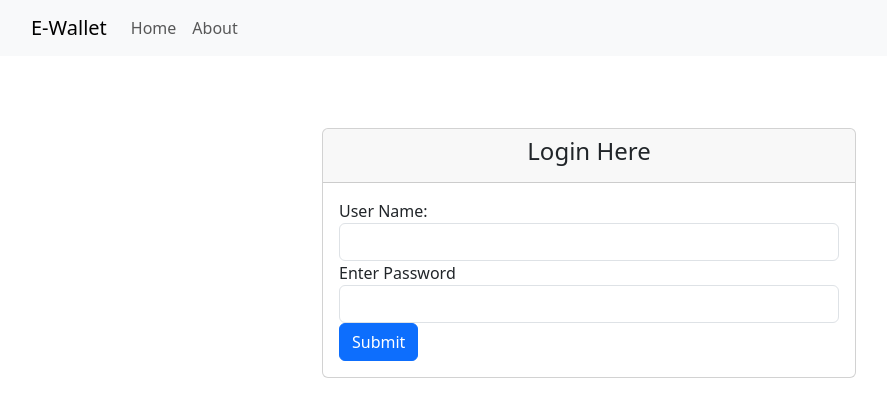
After one commit to ha-fsatariq/eWallet, a Django app: page /user/login/ in a window 1280 px wide. The commit adds this page. Shown: the top 417 px of the page, without its empty margins (51-938 px from the left). Run offline with Django 3.2, Linux system fonts and the light colour scheme; some libraries are stand-ins or nearby versions.

Commit message:
Registration and Login functionality is completed.

```diff
--- /dev/null
+++ b/eWallet/user/templates/Components/navbar.html
@@ -0,0 +1,21 @@
+<nav class="navbar navbar-expand-lg navbar-light bg-light">
+    <div class="container">
+        <a class="navbar-brand" href="#">E-Wallet</a>
+        <button class="navbar-toggler" type="button" data-bs-toggle="collapse" data-bs-target="#navbarNav" aria-controls="navbarNav" aria-expanded="false" aria-label="Toggle navigation">
+            <span class="navbar-toggler-icon"></span>
+        </button>
+        <div class="collapse navbar-collapse" id="navbarNav">
+            <ul class="navbar-nav">
+                <li class="nav-item active">
+                    <a class="nav-link" href="#">Home</a>
+                </li>
+                <li class="nav-item">
+                    <a class="nav-link" href="#">About</a>
+                </li>
+                <li class="nav-item">
+                    <a class="nav-link" href={{Href}}>{{log}}</a>
+                </li>
+            </ul>
+        </div>
+    </div>
+</nav>
--- a/eWallet/user/templates/base.html
+++ b/eWallet/user/templates/base.html
@@ -10,28 +10,9 @@
     <link rel="stylesheet" {% block csshref %} {% endblock %}>
 </head>
 <body>
-    <nav class="navbar navbar-expand-lg navbar-light bg-light">
-        <div class="container">
-            <a class="navbar-brand" href="#">E-Wallet</a>
-            <button class="navbar-toggler" type="button" data-bs-toggle="collapse" data-bs-target="#navbarNav" aria-controls="navbarNav" aria-expanded="false" aria-label="Toggle navigation">
-                <span class="navbar-toggler-icon"></span>
-            </button>
-            <div class="collapse navbar-collapse" id="navbarNav">
-                <ul class="navbar-nav">
-                    <li class="nav-item active">
-                        <a class="nav-link" href="#">Home</a>
-                    </li>
-                    <li class="nav-item">
-                        <a class="nav-link" href="#">About</a>
-                    </li>
-                    <li class="nav-item">
-                        <a class="nav-link" href="#">Contact</a>
-                    </li>
-                </ul>
-            </div>
-        </div>
-    </nav>
-
+    {% block navbar %}
+    {% include 'Components/navbar.html' with Href=Href log=log %}
+    {% endblock %}
     <div class="container mt-4">
         <div class="row">
             <div class="col">
@@ -43,8 +24,8 @@
 
     <!-- Bootstrap JS scripts (be sure to include the Popper.js and Bootstrap JS) -->
 
-       <script src="https://code.jquery.com/jquery-3.5.1.slim.min.js"></script>
-       <script src="https://cdn.jsdelivr.net/npm/@popperjs/core@2.9.3/dist/umd/popper.min.js"></script>
-       <script src="https://maxcdn.bootstrapcdn.com/bootstrap/4.5.2/js/bootstrap.min.js"></script>
+    <script src="https://code.jquery.com/jquery-3.5.1.slim.min.js"></script>
+    <script src="https://cdn.jsdelivr.net/npm/@popperjs/core@2.9.3/dist/umd/popper.min.js"></script>
+    <script src="https://maxcdn.bootstrapcdn.com/bootstrap/4.5.2/js/bootstrap.min.js"></script>
 </body>
 </html>
--- a/eWallet/user/templates/login.html
+++ b/eWallet/user/templates/login.html
@@ -19,21 +19,29 @@
                         {% csrf_token %}
                         <div class="form-group">
                             <label for="firstName">User Name:</label>
-                            <input type="text" class="form-control" id="firstName" name="firstName" required>
+                            <input type="text" class="form-control" id="username" name="username"  required>
                           </div>
 
                         <div class="form-group">
                           <label for="password">Enter Password</label>
-                          <input type="text" class="form-control" id="password" name="password"  required>
+                          <input type="password" class="form-control" id="password" name="password" required>
                         </div>
 
 
                         <button type="submit" class="btn btn-primary">Submit</button>
                       </form>
-
+                    {% if info %}
+                    {{info}}
+                    {{attempts}}
+                    {% endif %}
                 </div>
             </div>
         </div>
     </div>
 </div>
+{% comment %} {% with lockout_state=cache.get|default_if_none:'lockout_'|add:user.username %}
+    {% if lockout_state %}
+        <p class="text-danger">You are temporarily locked out due to multiple failed login attempts. Please try again later.</p>
+    {% endif %}
+{% endwith %} {% endcomment %}
 {% endblock %}
--- a/eWallet/user/urls.py
+++ b/eWallet/user/urls.py
@@ -1,5 +1,8 @@
 from django.urls import path
-from user.views import RegistrationView
+from user.views import RegistrationView,Login,Logout,ConfirmEmailView
 urlpatterns = [
-    path('register/', RegistrationView.as_view(), name='register')
+    path('register/', RegistrationView.as_view(), name='register'),
+    path('login/', Login.as_view(), name='login'),
+    path('logout/', Logout.as_view(), name='logout'),
+    path('confirm/<str:uid>/<str:token>/', ConfirmEmailView.as_view(), name='confirm_email'),
 ]
--- a/eWallet/user/views.py
+++ b/eWallet/user/views.py
@@ -1,8 +1,17 @@
 from django.shortcuts import render, redirect
 from user.models import User
 from django.contrib import messages
+from django.contrib.auth.views import LoginView
+from django.contrib.auth import  login,logout
 from django.views import View
 from django.urls import reverse
+from django.core.cache import cache
+from django.contrib.auth.tokens import default_token_generator
+from django.utils.http import urlsafe_base64_encode, urlsafe_base64_decode
+from django.utils.encoding import force_bytes, force_text
+from django.contrib.sites.shortcuts import get_current_site
+from django.core.mail import send_mail
+from django.template.loader import render_to_string
 # Create your views here.
 class RegistrationView(View):
     template_name = 'register.html'
@@ -22,8 +31,92 @@ class RegistrationView(View):
         username =str(firstname)+' '+str(lastname)
 
         if not User.objects.filter(username=username).exists():
-            User.objects.create_user(username=username, email=email, password=password,cnic=cnic,contact=contact,profileImage=profileImg, address=address)
+            user=User.objects.create(username=username, email=email, password=password,cnic=cnic,contact=contact,profileImage=profileImg, address=address,is_active=False)
             # messages.success(request, 'Registration successful! Please confirm your email.')
-            return redirect(reverse('register'))
+            token = default_token_generator.make_token(user)
+            uid = urlsafe_base64_encode(force_bytes(user.pk))
+            current_site = get_current_site(request)
+            mail_subject = 'Activate your account'
+            activation_link = reverse('confirm_email', kwargs={'uid': uid, 'token': token})
+            activation_url = f'http://{current_site.domain}{activation_link}'
+            message = render_to_string('activation_email.html', {
+            'user': user,
+            'domain': current_site.domain,
+            'uid': uid,
+            'token': token,
+            'activation_url': activation_url,
+        })
+
+            send_mail(mail_subject, message, 'noreply@example.com', [email])
+            return redirect('login')
+
         else:
             return render(request, self.template_name, {'error_message': 'Username already exists'})
+
+
+class Login(LoginView):
+
+    def get(self,request):
+        return render(request, 'login.html')
+
+
+
+    def post(self, request):
+        # Get the username and password from the request
+        username = request.POST.get('username')
+        password = request.POST.get('password')
+
+        user =User.objects.filter(username=username).first()
+
+        if user is not None  :
+            attempts= int(user.attempts)
+            if user.is_active:
+                locked_out = cache.get(f'lockout_{user.username}')
+                if locked_out:
+                    context = {'info': 'Account locked. Please try again later.'}
+                    return render(request, 'login.html', context)
+
+                if user.check_password(password):
+                    attempts=0
+                    cache.delete(f'lockout_{user.username}')
+                    user.attempts=str(attempts)
+                    user.save()
+                    login(request, user)
+                    return render(request, 'homepage.html')
+                else:
+                    attempts=attempts+1
+                    if attempts > 5:
+                        cache.set(f'lockout_{user.username}', True, 300)  # Lock user out for 5 minutes
+                        context = {'info': 'Account locked. Please try again later after 5 minutes.'}
+
+                    else:
+                        context={'info':'Wrong Password','attempts':attempts}
+                    user.attempts= str(attempts)
+                    user.save()
+                    return render(request, 'login.html',context)
+
+            else:
+                context={'info':'Activate your account first'}
+                return render(request, 'login.html',context)
+
+        else:
+
+            context={'info':'Invalid User'}
+            return render(request, 'login.html',context)
+
+
+
+class Logout(View):
+
+    def get(self, request):
+        logout(request)
+        return  redirect('login')
+
+class ConfirmEmailView(View):
+    def get(self, request, token, **kwargs):
+        uid = force_text(urlsafe_base64_decode(kwargs['uid']))
+        user = User.objects.get(pk=uid)
+        if default_token_generator.check_token(user, token):
+            user.is_active = True
+            user.save()
+        return redirect('login')
```
Also changed, not shown: eWallet/eWallet/settings.py (+9 -0 lines), eWallet/user/templates/activation_email.html (added, +12 -0 lines), eWallet/user/templates/homepage.html (added, +16 -0 lines), eWallet/user/templates/register.html (+6 -13 lines), eWallet/db.sqlite3.
